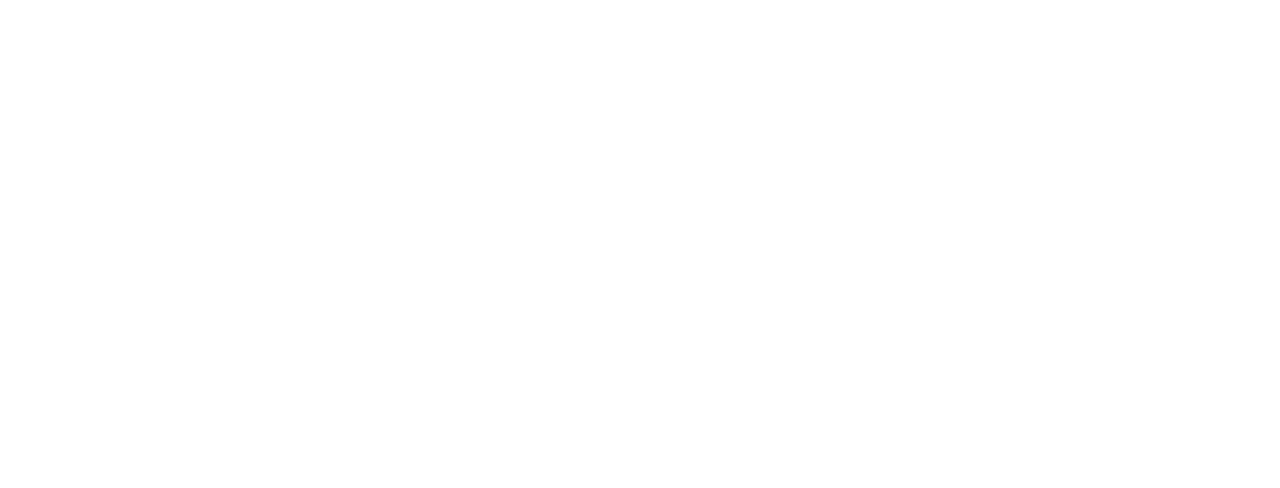
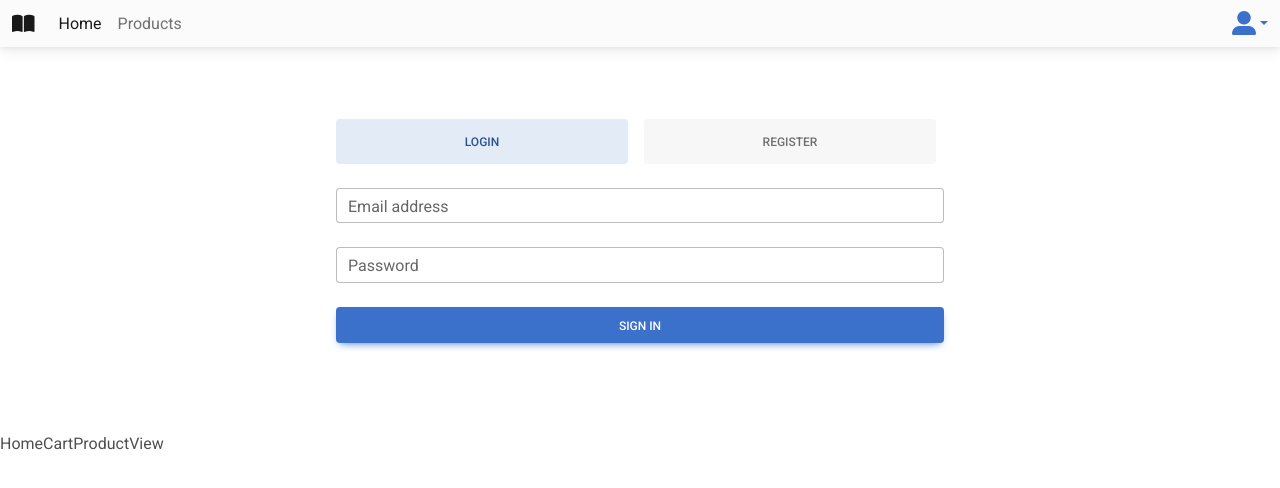
Before and after one commit to ecom-team-saber/BookStore, a React (Create React App) app in the folder client/: page / in a window 1280 px wide. Shown: the top 488 px of the page. Built offline with nearby package versions, Linux system fonts and the light colour scheme.

Commit message:
added basic navbar and login/register page

```diff
--- a/client/src/App.js
+++ b/client/src/App.js
@@ -1,31 +1,21 @@
 import "./index.css";
-import { MDBIcon } from "mdb-react-ui-kit";
-import { BrowserRouter as Router, Routes, Route } from "react-router-dom";
 import Navbar from "./pages/Navbar";
 import Home from "./pages/Home";
 import Login from "./pages/Login";
 import Cart from "./pages/Cart";
 import ProductView from "./pages/ProductView";
-import SignUp from "./pages/components/SignUp";
 
 function App() {
   return (
 
       <div className="App">
-        {/* <Navbar /> */}
-        {/* <Home /> */}
-        {/* <SignUp /> */}
-        {/* <Cart />
-      <ProductView /> */}
+        <Navbar />
+        <Login />
+        <Home />
+        <Cart />
+      <ProductView />
       </div>
   );
 }
 
 export default App;
-
-    // <Router>
-    //   <Routes>
-    //     <Route path="/login" element={<Login />} />
-    //     <Route path="/signUp" element={<SignUp />} />
-    //   </Routes>
-    // </Router>
--- a/client/src/index.css
+++ b/client/src/index.css
@@ -1,3 +1,7 @@
 body {
   font-family: Roboto, Helvetica, Arial, sans-serif;
 }
+
+nav li {
+  list-style-type: none
+}
--- a/client/src/pages/Login.js
+++ b/client/src/pages/Login.js
@@ -1,36 +1,68 @@
+import React, { useState } from "react";
+import {
+  MDBContainer,
+  MDBTabs,
+  MDBTabsItem,
+  MDBTabsLink,
+  MDBTabsContent,
+  MDBTabsPane,
+  MDBBtn,
+  MDBInput,
+} from "mdb-react-ui-kit";
+
 
 export default function Login() {
+  const [justifyActive, setJustifyActive] = useState('tab1');;
+
+  const handleJustifyClick = (value) => {
+    if (value === justifyActive) {
+      return;
+    }
+
+    setJustifyActive(value);
+  };
+
   return (
-    <>
-      <form>
-        {/* Email input */}
-        <div className="form-outline mb-4">
-          <input type="email" id="form2Example1" className="form-control" />
-          <label className="form-label" htmlFor="form2Example1">
-            Email address
-          </label>
-        </div>
-        {/* Password input */}
-        <div className="form-outline mb-4">
-          <input type="password" id="form2Example2" className="form-control" />
-          <label className="form-label" htmlFor="form2Example2">
-            Password
-          </label>
-        </div>
-        {/* 2 column grid layout for inline styling */}
-        <div className="row mb-4">
-        </div>
-        {/* Submit button */}
-        <button type="button" className="btn btn-primary btn-block mb-4">
-          Sign in
-        </button>
-        {/* Register buttons */}
-        <div className="text-center">
-          <p>
-            Not a member? <a href="/signUp">Register</a>
-          </p>
-        </div>
-      </form>
-    </>
+    <MDBContainer className="p-3 my-5 d-flex flex-column w-50">
+
+      <MDBTabs pills justify className='mb-3 d-flex flex-row justify-content-between'>
+        <MDBTabsItem>
+          <MDBTabsLink onClick={() => handleJustifyClick('tab1')} active={justifyActive === 'tab1'}>
+            Login
+          </MDBTabsLink>
+        </MDBTabsItem>
+        <MDBTabsItem>
+          <MDBTabsLink onClick={() => handleJustifyClick('tab2')} active={justifyActive === 'tab2'}>
+            Register
+          </MDBTabsLink>
+        </MDBTabsItem>
+      </MDBTabs>
+
+      <MDBTabsContent>
+
+        <MDBTabsPane show={justifyActive === 'tab1'}>
+
+          <MDBInput wrapperClass='mb-4' label='Email address' id='form1' type='email'/>
+          <MDBInput wrapperClass='mb-4' label='Password' id='form2' type='password'/>
+
+
+          <MDBBtn className="mb-4 w-100">Sign in</MDBBtn>
+
+        </MDBTabsPane>
+
+        <MDBTabsPane show={justifyActive === 'tab2'}>
+
+          <MDBInput wrapperClass='mb-4' label='Name' id='form1' type='text'/>
+          <MDBInput wrapperClass='mb-4' label='Username' id='form1' type='text'/>
+          <MDBInput wrapperClass='mb-4' label='Email' id='form1' type='email'/>
+          <MDBInput wrapperClass='mb-4' label='Password' id='form1' type='password'/>
+
+          <MDBBtn className="mb-4 w-100">Sign up</MDBBtn>
+
+        </MDBTabsPane>
+
+      </MDBTabsContent>
+
+    </MDBContainer>
   );
 }
--- a/client/src/pages/Navbar.js
+++ b/client/src/pages/Navbar.js
@@ -1,92 +1,69 @@
-import React from "react"
+import React, { useState } from "react";
+import {
+  MDBContainer,
+  MDBNavbar,
+  MDBNavbarBrand,
+  MDBNavbarToggler,
+  MDBIcon,
+  MDBNavbarNav,
+  MDBNavbarItem,
+  MDBNavbarLink,
+  MDBDropdown,
+  MDBDropdownToggle,
+  MDBDropdownMenu,
+  MDBDropdownItem,
+  MDBCollapse,
+} from "mdb-react-ui-kit";
 
 export default function Navbar() {
+    const [showBasic, setShowBasic] = useState(false);
+
   return (
-    <div>
-      {/* <!-- Navbar --> */}
-      <nav className="navbar navbar-expand-lg navbar-light bg-light">
-        {/* <!-- Container wrapper --> */}
-        <div className="container-fluid">
-          {/* <!-- Toggle button --> */}
-          <button
-            className="navbar-toggler"
-            type="button"
-            data-mdb-toggle="collapse"
-            data-mdb-target="#navbarSupportedContent"
-            aria-controls="navbarSupportedContent"
-            aria-expanded="false"
-            aria-label="Toggle navigation"
-          >
-            <i className="fas fa-bars"></i>
-          </button>
+    <MDBNavbar expand="lg" light bgColor="light">
+      <MDBContainer fluid>
+        <MDBNavbarBrand href="#">
+          <MDBIcon icon="book-open" fas />
+        </MDBNavbarBrand>
 
-          {/* <!-- Collapsible wrapper --> */}
-          <div className="collapse navbar-collapse" id="navbarSupportedContent">
-            {/* <!-- Navbar brand --> */}
-            <a className="navbar-brand mt-2 mt-lg-0" href="/#">
-              <i className="fas fa-book-open"></i>
-            </a>
-            {/* <!-- Left links --> */}
-            <ul className="navbar-nav me-auto mb-2 mb-lg-0">
-              <li className="nav-item">
-                <a className="nav-link" href="/">
-                  Home
-                </a>
-              </li>
-              <li className="nav-item">
-                <a className="nav-link" href="/products">
-                  Products
-                </a>
-              </li>
-            </ul>
-            {/* <!-- Left links --> */}
-          </div>
-          {/* <!-- Collapsible wrapper --> */}
+        <MDBNavbarToggler
+          aria-controls="navbarSupportedContent"
+          aria-expanded="false"
+          aria-label="Toggle navigation"
+          onClick={() => setShowBasic(!showBasic)}
+        >
+          <MDBIcon icon="bars" fas />
+        </MDBNavbarToggler>
 
-          {/* <!-- Right elements --> */}
-          <div className="d-flex align-items-center">
-            {/* <!-- Icon --> */}
-            <a className="text-reset me-3" href="/cart">
-              <i className="fas fa-shopping-cart"></i>
-            </a>
-            <a className="text-reset me-3" href="/login">
-              <i className="fas fa-sign-out-alt"></i>
-            </a>
+        <MDBCollapse navbar show={showBasic}>
+          <MDBNavbarNav className="mr-auto mb-2 mb-lg-0">
+            <MDBNavbarItem>
+              <MDBNavbarLink active aria-current="page" href="home">
+                Home
+              </MDBNavbarLink>
+            </MDBNavbarItem>
+            <MDBNavbarItem>
+              <MDBNavbarLink href="products">Products</MDBNavbarLink>
+            </MDBNavbarItem>
+          </MDBNavbarNav>
 
-            {/* <!-- Avatar --> */}
-            <div className="dropdown">
-              <a
-                className="dropdown-toggle d-flex align-items-center hidden-arrow"
-                href="/#"
-                id="navbarDropdownMenuAvatar"
-                role="button"
-                data-mdb-toggle="dropdown"
-                aria-expanded="false"
-              >
-                <i className="fas fa-user"></i>
-              </a>
-              <ul
-                className="dropdown-menu dropdown-menu-end"
-                aria-labelledby="navbarDropdownMenuAvatar"
-              >
-                <li>
-                  <a className="dropdown-item" href="/profile">
-                    My profile
-                  </a>
-                </li>
-                <li>
-                  <a className="dropdown-item" href="/logout">
-                    Logout
-                  </a>
-                </li>
-              </ul>
-            </div>
-          </div>
-          {/* <!-- Right elements --> */}
-        </div>
-        {/* <!-- Container wrapper --> */}
-      </nav>
-      {/* <!-- Navbar --> */}
-    </div>
+          <MDBNavbarItem>
+            <MDBDropdown>
+              <MDBDropdownToggle tag="a" className="" role="button">
+                <MDBIcon icon="user-alt" fas size="xl" />
+              </MDBDropdownToggle>
+              <MDBDropdownMenu>
+                <MDBDropdownItem >
+                  <a className="nav-link" href="/profile">Profile</a>
+                </MDBDropdownItem>
+                <MDBDropdownItem>
+                  <a className="nav-link" href="/logout">Log out</a>
+                </MDBDropdownItem>
+              </MDBDropdownMenu>
+            </MDBDropdown>
+          </MDBNavbarItem>
+        </MDBCollapse>
+      </MDBContainer>
+    </MDBNavbar>
   );
+
 }
--- a/client/src/pages/components/SignUp.js
+++ /dev/null
@@ -1,92 +0,0 @@
-export default function SignUp() {
-  return (
-    <>
-      {/* Section: Design Block */}
-      <section className="">
-        {/* Jumbotron */}
-        <div
-          className="px-4 py-5 px-md-5 text-center text-lg-start"
-          style={{ backgroundColor: "hsl(0, 0%, 96%)" }}
-        >
-          <div className="container">
-            <div className="row gx-lg-5 align-items-center">
-              <div className="col-lg-6 mb-5 mb-lg-0">
-                <h1 className="my-5 display-3 fw-bold ls-tight">
-                  We sell <br />
-                  <span className="text-primary">big books</span>
-                </h1>
-                <p style={{ color: "hsl(217, 10%, 50.8%)" }}>
-                  Lorem ipsum dolor sit amet consectetur adipisicing elit.
-                  Eveniet, itaque accusantium odio, soluta, corrupti aliquam
-                  quibusdam tempora at cupiditate quis eum maiores libero
-                  veritatis? Dicta facilis sint aliquid ipsum atque?
-                </p>
-              </div>
-              <div className="col-lg-6 mb-5 mb-lg-0">
-                <div className="card">
-                  <div className="card-body py-5 px-md-5">
-                    <form>
-
-    {/* 2 column grid layout with text inputs for the first and last names */}
-                      <div className="row">
-                        <div className="col-md-6 mb-4">
-                          <div className="form-outline">
-                            <input
-                              type="text"
-                              id="form3Example1"
-                              className="form-control"
-                            />
-                            <label
-                              className="form-label"
-                              htmlFor="form3Example1"
-                            >
-                              Name
-                            </label>
-                          </div>
-                        </div>
-                      </div>
-
-                      {/* Email input */}
-                      <div className="form-outline mb-4">
-                        <input
-                          type="email"
-                          id="form3Example3"
-                          className="form-control"
-                        />
-                        <label className="form-label" htmlFor="form3Example3">
-                          Email address
-                        </label>
-                      </div>
-
-                      {/* Password input */}
-                      <div className="form-outline mb-4">
-                        <input
-                          type="password"
-                          id="form3Example4"
-                          className="form-control"
-                        />
-                        <label className="form-label" htmlFor="form3Example4">
-                          Password
-                        </label>
-                      </div>
-
-                      {/* Submit button */}
-                      <button
-                        type="submit"
-                        className="btn btn-primary btn-block mb-4"
-                      >
-                        Sign up
-                      </button>
-                    </form>
-                  </div>
-                </div>
-              </div>
-            </div>
-          </div>
-        </div>
-        {/* Jumbotron */}
-      </section>
-      {/* Section: Design Block */}
-    </>
-  );
-}
```
